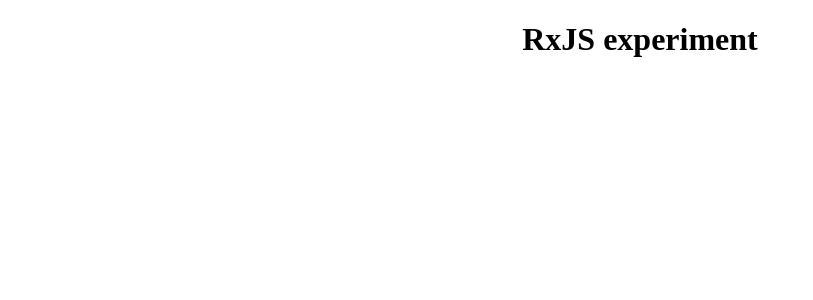
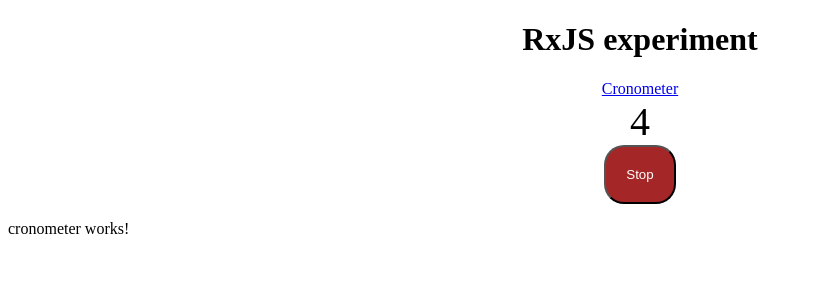
Before and after one commit to fosco/rxjs-experiment, an Angular app: page /cronometer in a window 1280 px wide. Before the commit this address led to /. Shown: the top 300 px of the page, without its empty margins (0-813 px from the left). Built offline with nearby package versions, Linux system fonts and the light colour scheme.

Commit message:
Add routes

```diff
--- a/src/app/app.component.html
+++ b/src/app/app.component.html
@@ -4,5 +4,15 @@
     RxJS experiment
   </h1>
 
+  <nav>
+    <a routerLink="/cronometer" routerLinkActive="active">Cronometer</a>
+  </nav>
+
+  <router-outlet></router-outlet>
+
+  <div class="timer">{{ seconds }}</div>
+
+  <button class="testbutton" (click)="handleStopClick()">Stop</button>
+
  </div>
 <router-outlet></router-outlet>
--- a/src/app/app.component.sass
+++ b/src/app/app.component.sass
@@ -0,0 +1,11 @@
+$primary-color: #a52626
+
+.testbutton
+    background-color: $primary-color
+    padding: 20px
+    border-radius: 20px
+    color: white
+    cursor: pointer
+
+.timer
+    font-size: 40px
--- a/src/app/app.component.ts
+++ b/src/app/app.component.ts
@@ -1,9 +1,24 @@
-import { Component } from '@angular/core';
+import { Component, OnInit } from '@angular/core';
+import { interval } from 'rxjs';
 
 @Component({
   selector: 'app-root',
   templateUrl: './app.component.html',
   styleUrls: ['./app.component.sass']
 })
-export class AppComponent {
+export class AppComponent implements OnInit{
+  seconds = 0
+  timerSubscription
+
+  ngOnInit() {
+    const secondsCounter = interval(1000)
+
+    this.timerSubscription = secondsCounter.subscribe((n) => {
+      this.seconds = n
+    })
+  }
+
+  handleStopClick() {
+    this.timerSubscription.unsubscribe();
+  }
 }
--- a/src/app/app.module.ts
+++ b/src/app/app.module.ts
@@ -1,16 +1,26 @@
 import { BrowserModule } from '@angular/platform-browser';
 import { NgModule } from '@angular/core';
+import { RouterModule, Routes } from '@angular/router';
 
 import { AppRoutingModule } from './app-routing.module';
 import { AppComponent } from './app.component';
+import { CronometerComponent } from './cronometer/cronometer.component';
 
+const appRoutes: Routes = [
+  { path: 'cronometer', component: CronometerComponent },
+];
 @NgModule({
   declarations: [
-    AppComponent
+    AppComponent,
+    CronometerComponent
   ],
   imports: [
     BrowserModule,
-    AppRoutingModule
+    AppRoutingModule,
+    RouterModule.forRoot(
+      appRoutes,
+      { enableTracing: true }
+    )
   ],
   providers: [],
   bootstrap: [AppComponent]
--- /dev/null
+++ b/src/app/cronometer/cronometer.component.html
@@ -0,0 +1 @@
+<p>cronometer works!</p>
--- /dev/null
+++ b/src/app/cronometer/cronometer.component.ts
@@ -0,0 +1,15 @@
+import { Component, OnInit } from '@angular/core';
+
+@Component({
+  selector: 'app-cronometer',
+  templateUrl: './cronometer.component.html',
+  styleUrls: ['./cronometer.component.sass']
+})
+export class CronometerComponent implements OnInit {
+
+  constructor() { }
+
+  ngOnInit() {
+  }
+
+}
```
Also changed, not shown: src/app/cronometer/cronometer.component.sass (added), 1 other file (tests, documents, lock files or other folders).
